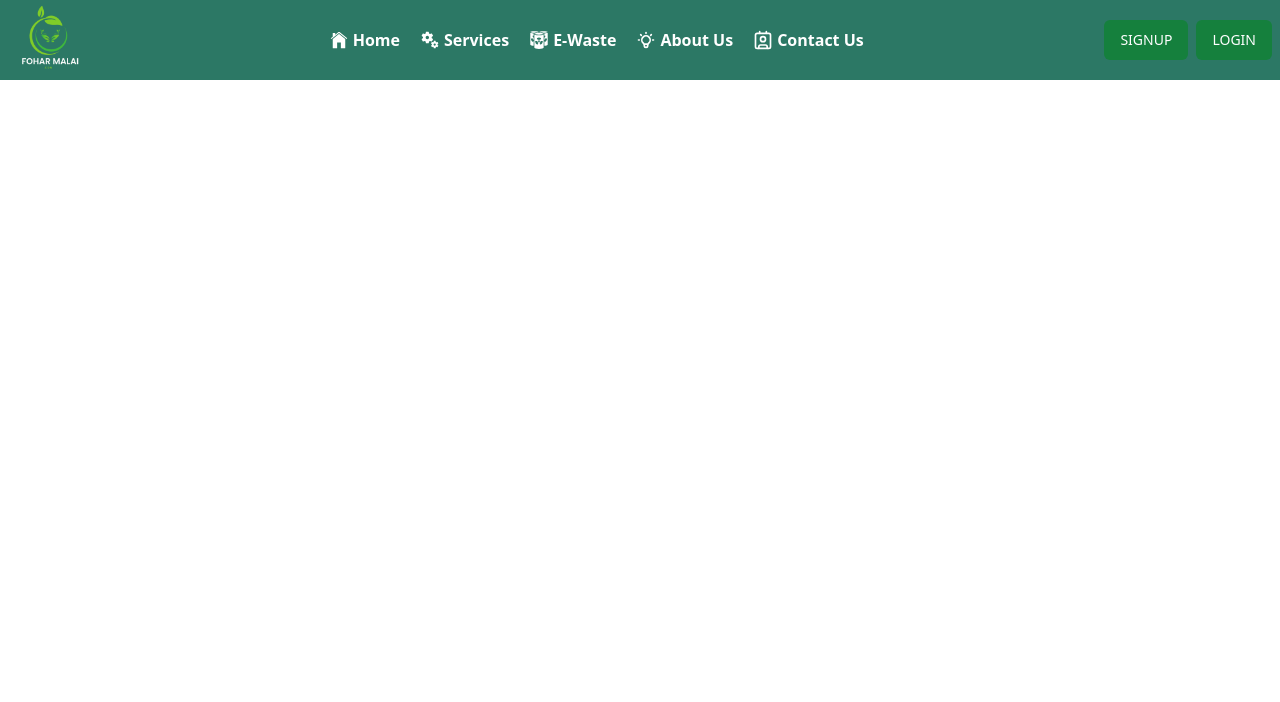
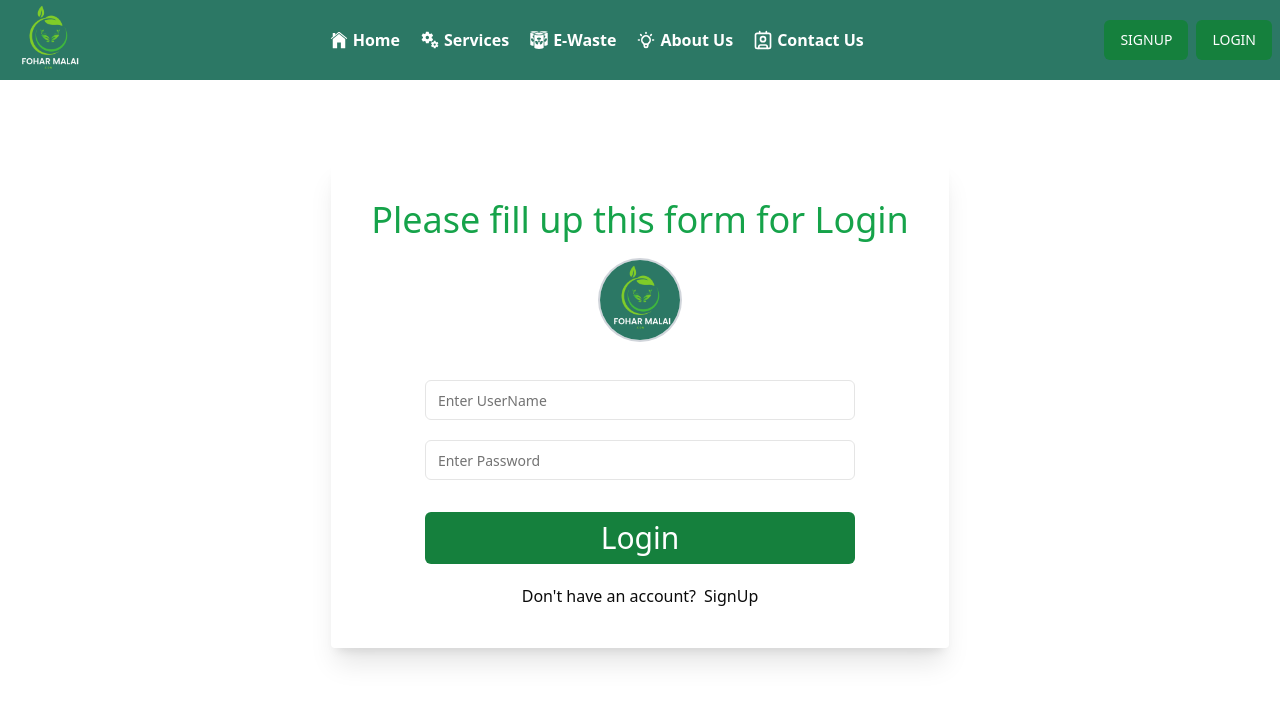
Before and after one commit to Roshan09876/React_Fohar_Malai_Front, a React (Create React App) app: page /login in a window 1280 px wide. Shown: the top 702 px of the page. Built offline with nearby package versions, Linux system fonts and the light colour scheme.

Commit message:
Login Basic

```diff
--- a/src/App.js
+++ b/src/App.js
@@ -1,3 +1,4 @@
+import Login from "./auth/Login";
 import Register from "./auth/Register";
 import Hero from "./component/Hero";
 import Navbar from "./component/Navbar";
@@ -10,6 +11,7 @@ function App() {
         <Navbar />
         <Routes>
           <Route path="/signup" element={<Register />} />
+          <Route path="/login" element={<Login />} />
           <Route path="/" element={<Hero />} />
         </Routes>
       </Router>
--- /dev/null
+++ b/src/auth/Login.jsx
@@ -0,0 +1,34 @@
+import React from 'react'
+import { Input } from '../components/ui/input'
+import { Button } from '../components/ui/button'
+import logo from '../../src/assets/logo.png'
+
+const Login = () => {
+    return (
+        <div className='px-10 py-10 flex items-center justify-center mt-10  '>
+            <form className='shadow-xl border-lime-600 rounded px-10 py-10 '>
+                <div className='text-center md:text-4xl xs:text-4xl text-green-600 mb-5 '>Please fill up this form for Login</div>
+                <div className='flex items-center justify-center'>
+                    <img src={logo} className='rounded-full ring-2 ring-gray-300 dark:ring-gray-500 w-20 h-20  ' alt='Not-Found' />
+                </div>
+                <div className='items-center justify-center flex flex-col gap-5 mt-10'>
+                    <Input className='w-4/5'
+                        type='text'
+                        placeholder='Enter UserName'
+                    />
+                    <Input className='w-4/5'
+                        type='password'
+                        placeholder='Enter Password'
+                    />
+                    <Button className='mt-3 text-3xl w-4/5 h-1/2 text-center' variant='green'>Login</Button>
+                    <div className=' flex justify-center gap-2'>
+                        <span>Don't have an account?</span>
+                        <a className='cursor-pointer' href='/signup'>SignUp</a>
+                    </div>
+                </div>
+            </form>
+        </div>
+    )
+}
+
+export default Login
--- a/src/auth/Register.jsx
+++ b/src/auth/Register.jsx
@@ -7,15 +7,13 @@ import logo from '../../src/assets/logo.png'
 
 const Register = () => {
   return (
-    <div className='px-10 py-5 '>
-      <form className='bg-white shadow-xl rounded px-10 py-10'>
+    <div className='px-10 py-5 flex justify-center h-1/2'>
+      <form className='bg-white shadow-xl rounded px-10 py-10 w-3/4'>
         <div className='text-center text-4xl text-green-600 mb-5 '>Please fill up this form for Register</div>
 
         <div className='py-5 flex items-center justify-center'>
           <img class="w-20 h-20 rounded-full ring-2 ring-gray-300 dark:ring-gray-500" src={logo} alt="" />
         </div>
-        {/* <img class="w-10 h-10 rounded" src="/docs/images/people/profile-picture-5.jpg" alt="Default avatar"> */}
-
         <div className='flex flex-col sm:flex-row gap-5 md:justify-between'>
           <Input className=''
             type='text'
@@ -28,7 +26,7 @@ const Register = () => {
             icon={FaUserCircle}
           />
         </div>
-        <Input className='mt-5 w-2/3'
+        <Input className='mt-5'
           type='email'
           placeholder='Enter your email'
           icon={FaUserCircle}
@@ -60,7 +58,10 @@ const Register = () => {
         <div className='flex justify-center items-center'>
           <Button className='mt-10 text-2xl mb-5' style={{ width: '350px', height: '60px' }} variant='green'>Register</Button>
         </div>
-
+        <div className=' flex justify-center gap-2'>
+          <span>Already have an account?</span>
+          <a className='cursor-pointer' href='/login'>Login</a>
+        </div>
       </form>
     </div>
   )
--- a/src/component/Hero.jsx
+++ b/src/component/Hero.jsx
@@ -4,7 +4,7 @@ import Register from '../auth/Register'
 const Hero = () => {
   return (
     <div>
-      <Register/>
+
     </div>
   )
 }
--- a/src/component/Navbar.jsx
+++ b/src/component/Navbar.jsx
@@ -24,24 +24,24 @@ const Navbar = () => {
                 <div>
                     <img className='object-contain' src={logo} height={80} width={80} alt='Not-Found' />
                 </div>
-                <div className='gap-5  font-semibold text-white hidden md:flex items-center justify-center'>
-                    <div className='flex flex-row items-center gap-1 hover:underline'>
+                <div className='gap-5  font-semibold text-white hidden md:flex items-center justify-center cursor-pointer'>
+                    <div className='flex flex-row items-center gap-1 '>
                         <IoIosHome size={20} />
                         <Link onClick={() => { navigate('/home') }}>Home</Link>
                     </div>
-                    <div className='flex flex-row items-center gap-1 hover:underline'>
+                    <div className='flex flex-row items-center gap-1'>
                         <MdMiscellaneousServices size={20} />
                         <Link>Services</Link>
                     </div>
-                    <div className='flex flex-row items-center gap-1 hover:underline'>
+                    <div className='flex flex-row items-center gap-1'>
                         <GiNuclearWaste size={20} />
                         <Link>E-Waste</Link>
                     </div>
-                    <div className='flex flex-row items-center gap-1 hover:underline'>
+                    <div className='flex flex-row items-center gap-1'>
                         <HiOutlineLightBulb size={20} />
                         <Link>About Us</Link>
                     </div>
-                    <div className='flex flex-row items-center gap-1 hover:underline'>
+                    <div className='flex flex-row items-center gap-1'>
                         <LuContact size={20} />
                         <Link>Contact Us</Link>
                     </div>
```
